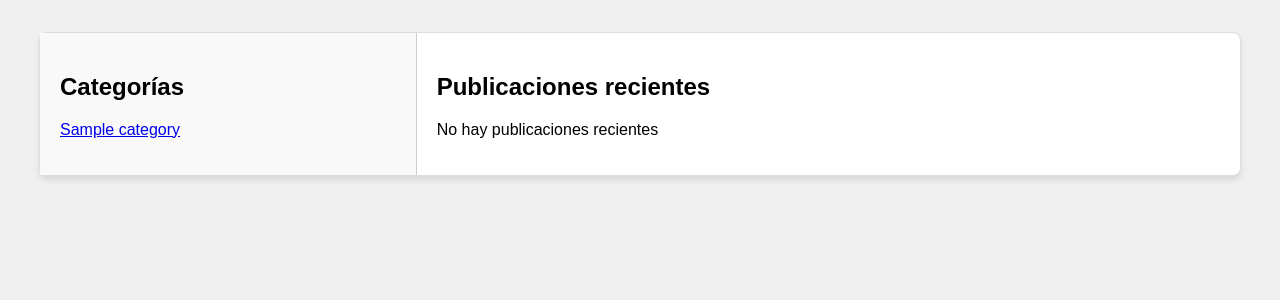
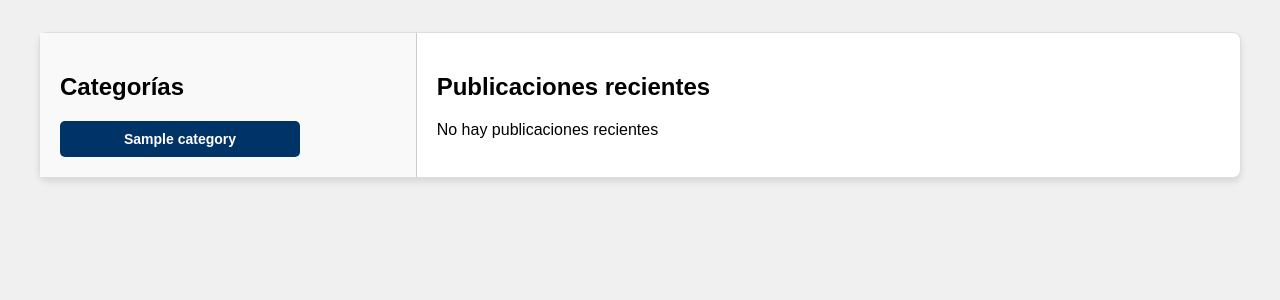
Before and after one commit to Aaron-Uriel-Guzman-Cardoso/foro-fie, a PHP site: page /pages/menu.php in a window 1280 px wide. Shown: the part 48-348 px from the top of the page. Run offline with PHP 8.4, Linux system fonts and the light colour scheme; tables that the repository leaves empty or names only in its code hold one stand-in row (values such as "Sample post").

Commit message:
Mejora en el diseño de la seleccion de categorias

```diff
--- a/pages/menu.php
+++ b/pages/menu.php
@@ -29,9 +29,10 @@ try {
 } catch (PDOException $e) {
     die("Error al conectar con la base de datos: " . $e->getMessage());
 }
-
 $conn = null;
 ?>
+
+
 
 <!DOCTYPE html>
 <html lang="es">
@@ -109,6 +110,38 @@ $conn = null;
         .publicacion h3 {
             margin: 0 0 10px;
         }
+
+        .categoria-botones {
+            display: flex;
+            flex-wrap: wrap;
+            gap: 10px;
+            margin-top: 10px;
+        }
+
+        .btn-categoria {
+            display: inline-block;
+            padding: 10px 20px;
+            font-size: 14px;
+            color: white;
+            background-color: #003366;
+            border: none;
+            border-radius: 5px;
+            text-decoration: none;
+            font-weight: bold;
+            text-align: center;
+            width: 200px;
+            transition: background-color 0.3s ease, transform 0.2s ease;
+        }
+        .btn-categoria:hover {
+            background-color: #191970;
+            transform: scale(1.05);
+}
+
+        .btn-categoria:active {
+            background-color: #004085;
+}
+
+
     </style>
 </head>
 <body>
@@ -121,15 +154,17 @@ $conn = null;
         <!-- Parte izquierda. Categorias -->
         <div class="menu">
     <h2>Categorías</h2>
-            <ul>
+    <div class="categoria-botones">
         <?php if (!empty($categorias)): ?>
             <?php foreach ($categorias as $categoria): ?>
-                        <li><a href="#"><?= htmlspecialchars($categoria['name']) ?></a></li>
+                <a href="category.php?id=<?= htmlspecialchars($categoria['id']) ?>" class="btn-categoria">
+                    <?= htmlspecialchars($categoria['name']) ?>
+                </a>
             <?php endforeach; ?>
         <?php else: ?>
-                    <li>No hay categorías disponibles</li>
+            <p>No hay categorías disponibles</p>
         <?php endif; ?>
-            </ul>
+    </div>
 </div>
 
         <!-- Parte derecha. Publicaciones recientes-->
```
Also changed, not shown: templates/styles.css (added, +97 -0 lines). Lines whose indentation alone changed are shown as unchanged.
